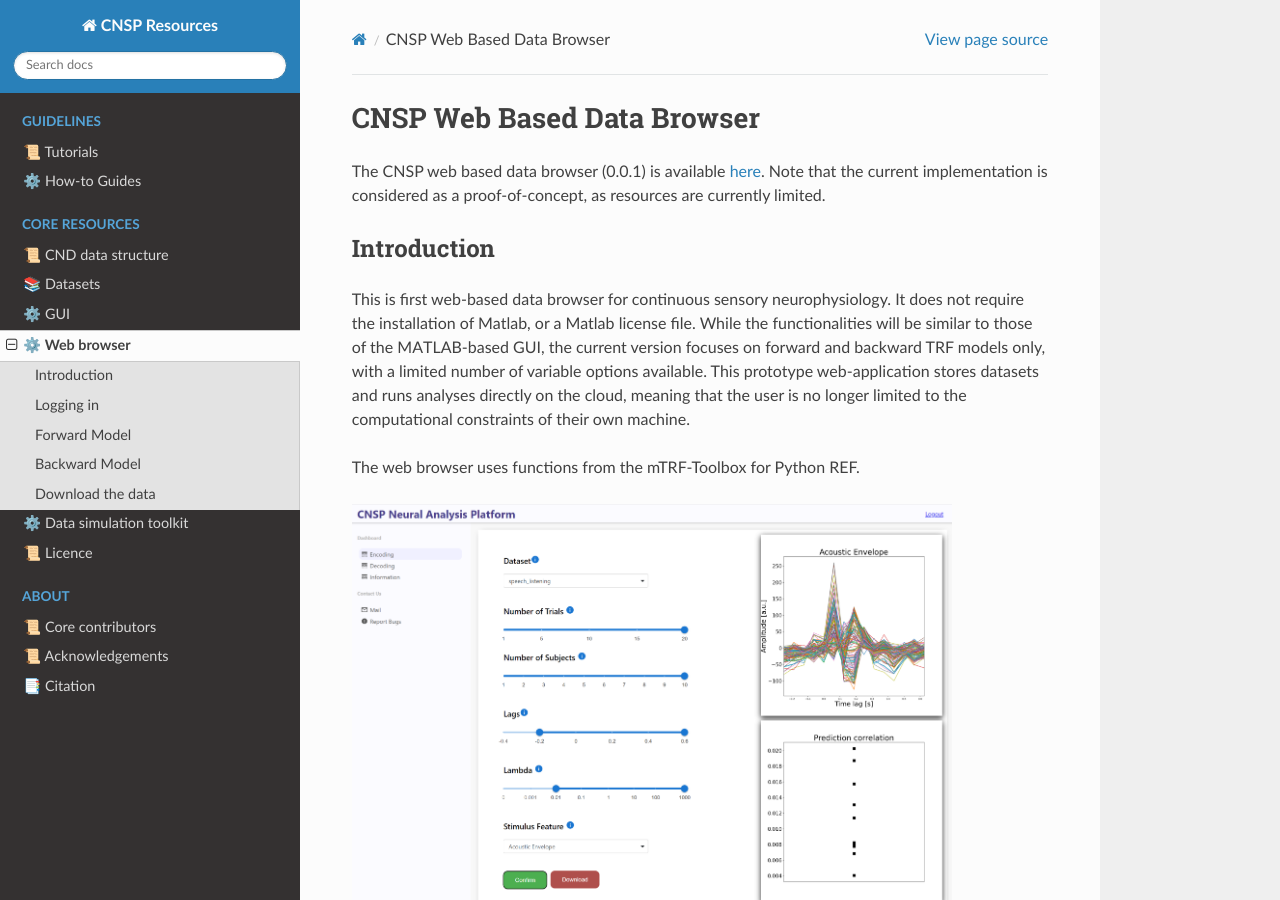
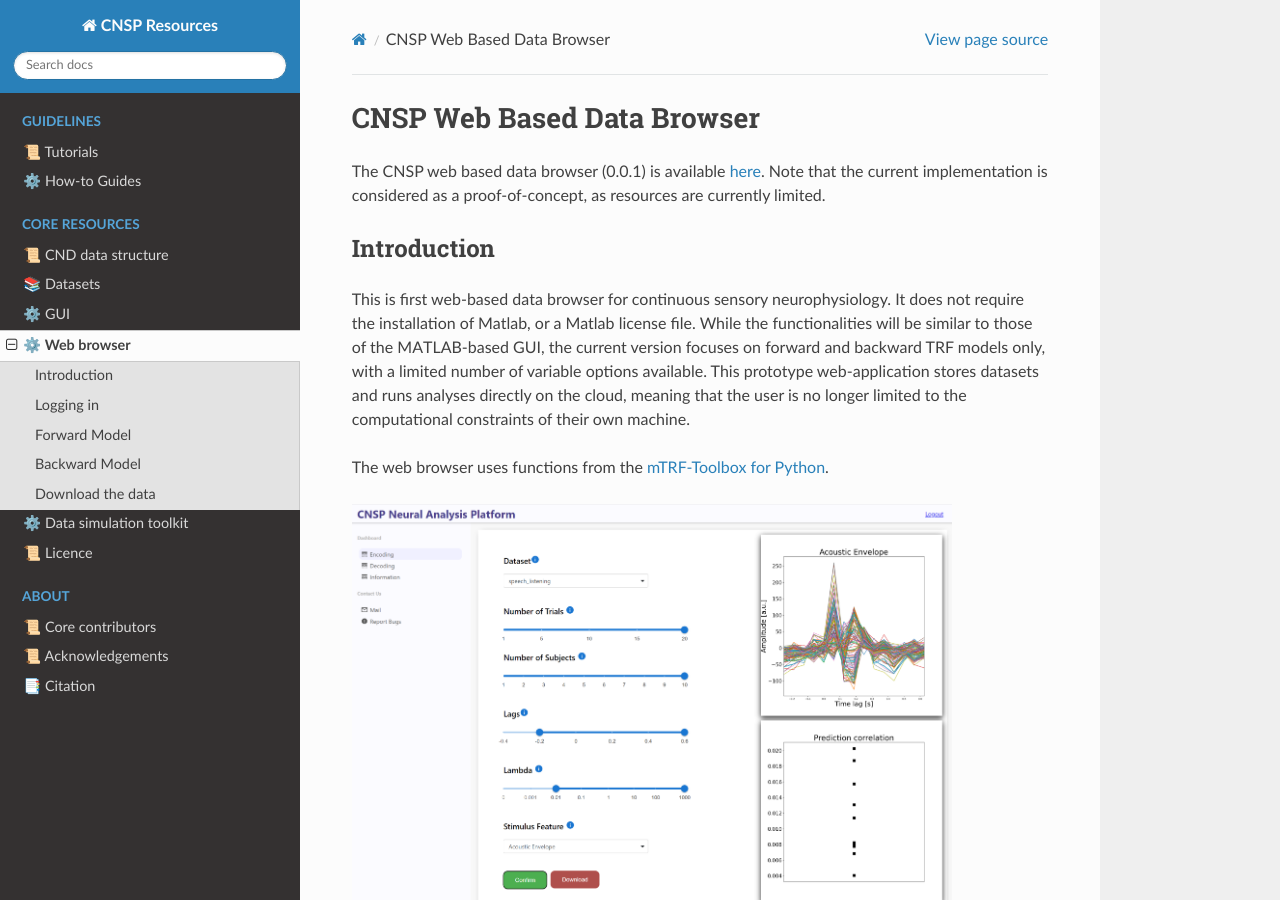
Before and after one commit to CNSP-Workshop/CNSP-resources, a Sphinx documentation site: the page built from docs/databrowserPage.rst, in a window 1280 px wide and 900 px high. Built offline with Sphinx 7.4.7 and the Read the Docs theme 2.0.0, drawn with Linux system fonts in a browser that asks for light colours; pages that are not in the unit, such as notebooks, are missing from menus.

Commit message:
Update databrowserPage.rst

```diff
--- a/docs/databrowserPage.rst
+++ b/docs/databrowserPage.rst
@@ -10,7 +10,7 @@
 similar to those of the MATLAB-based GUI, the current version focuses on forward and backward TRF models only, with a limited number of variable options available. This prototype
 web-application stores datasets and runs analyses directly on the cloud, meaning that the user is no longer limited to the computational constraints of their own machine.
 
-The web browser uses functions from the mTRF-Toolbox for Python REF.
+The web browser uses functions from the `mTRF-Toolbox for Python <https://mtrfpy.readthedocs.io/en/latest/>`_.
 
 .. image:: images/webBasedDataBrowser.png
   :width: 600
```
